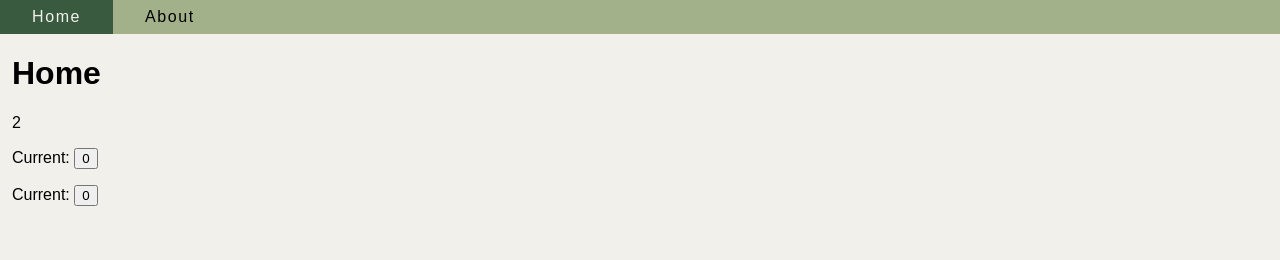
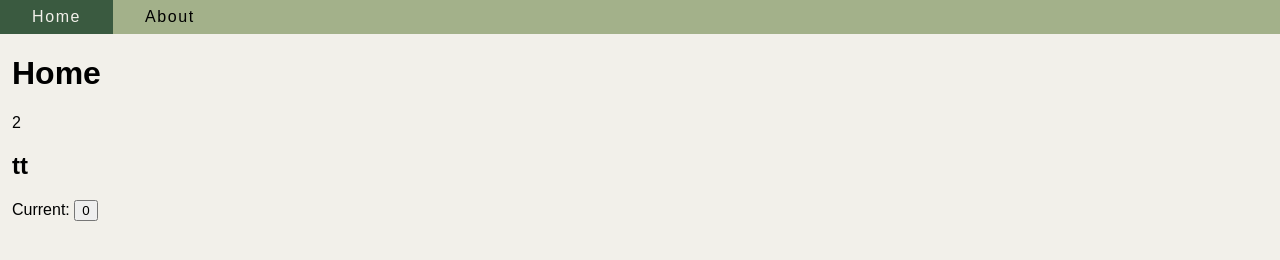
Before and after one commit to ProLiteAD/TechTreant, a website: page public/index.html in a window 1280 px wide. Drawn offline with nearby package versions, Linux system fonts and the light colour scheme.

Commit message:
Reorganisation, basic prop

```diff
--- a/package.json
+++ b/package.json
@@ -5,8 +5,8 @@
   "main": "server.js",
   "scripts": {
     "start": "node server.js",
-    "sass": "sass --watch public/sass:public/css",
     "nodemon": "nodemon server.js",
+    "sass": "sass --watch dev/scss:public/css",
     "dev": "concurrently --kill-others \"npm run nodemon\" \"npm run sass\"",
     "test": "echo \"Error: no test specified\" && exit 1"
   },
--- a/public/index.html
+++ b/public/index.html
@@ -18,9 +18,9 @@
         <h1>Home</h1>
         <div id="app">
             <p>{{ total }}</p>
-            <div v-for="(int, index) in total">
-                <basic-component></basic-component>
-            </div>
+            <!-- <div v-for="(int, index) in total"> -->
+                <basic-component title="tt"></basic-component>
+            <!-- </div> -->
         </div>
     </div>
 
--- a/public/js/components/basic.js
+++ b/public/js/components/basic.js
@@ -1,6 +1,9 @@
 import { ref } from 'vue'
 export default {
-  setup() {
+  props:[
+    'title'
+  ],
+  setup(title) {
     const message = ref("Current: ");
     const count = ref(0);
 
@@ -15,6 +18,7 @@
     }
   },
   template: `
+    <h2>{{ title }}</h2>
     <p>{{ message }}
       <button
       :disabled="count >= 10"
```
Also changed, not shown: dev/scss/main.scss (renamed from public/sass/main.scss), 1 other file.
